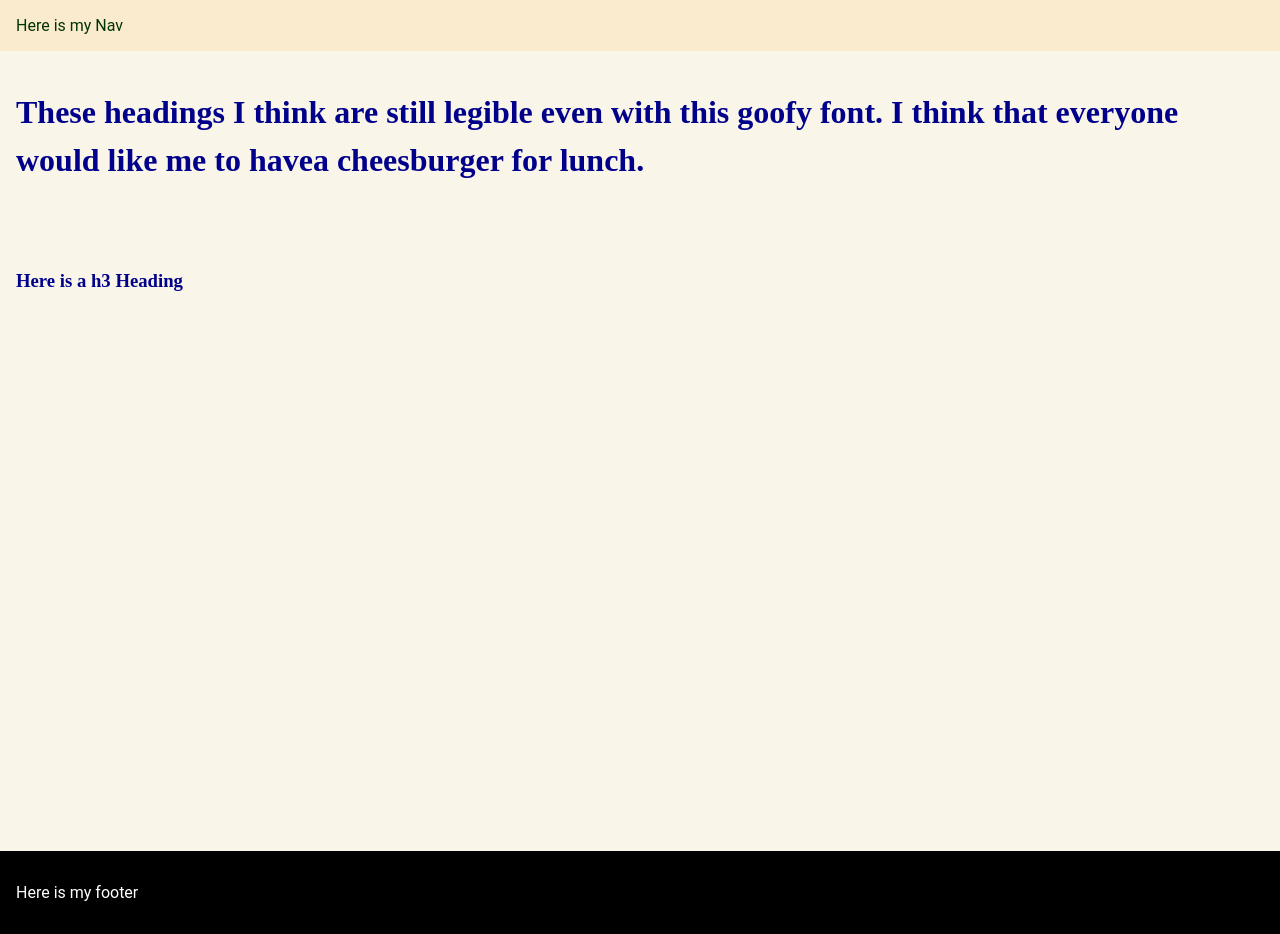
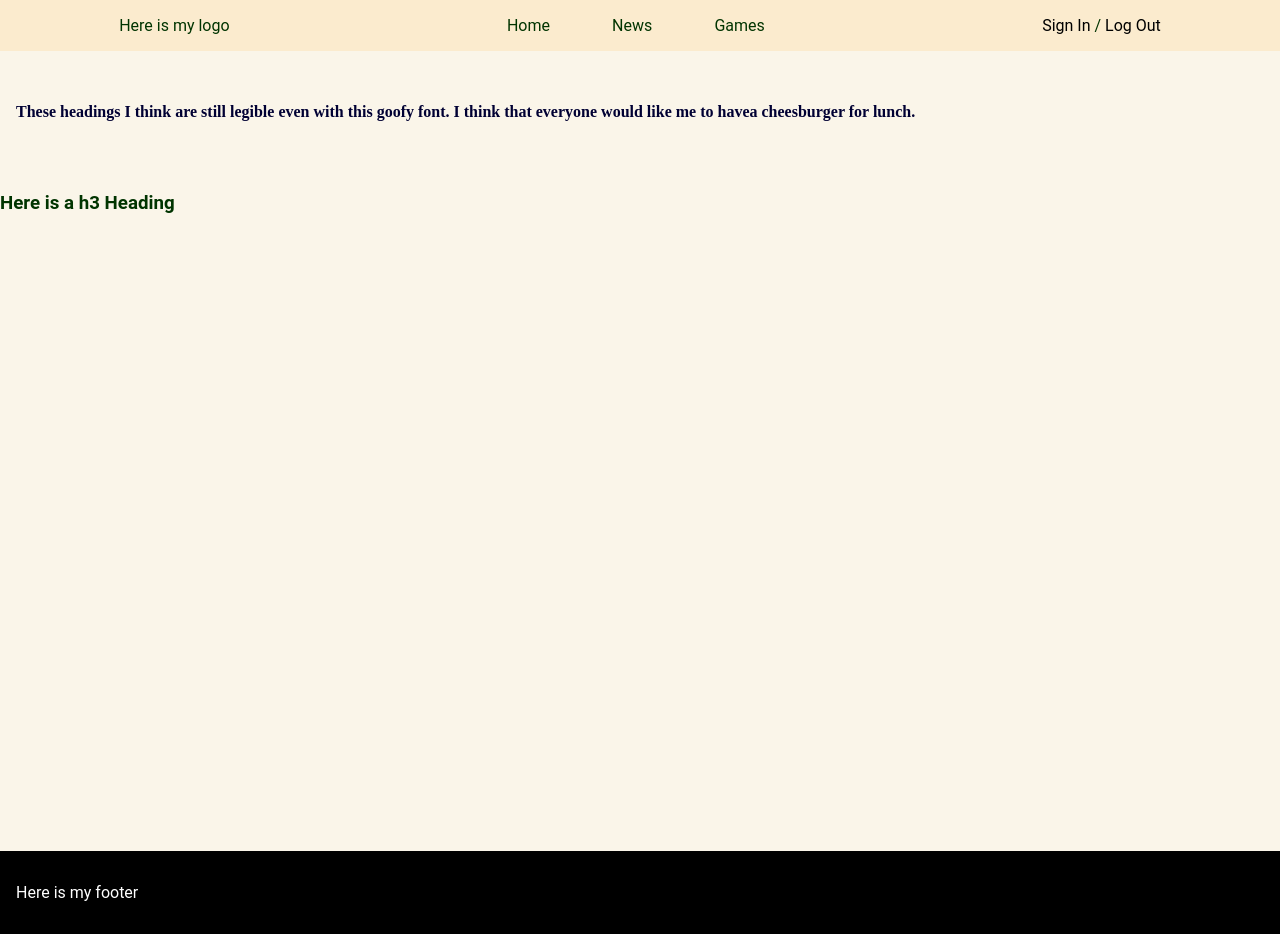
Before and after one commit to GeekLifeDevelopment/homebrews-site, a Gatsby site: page / in a window 1280 px wide. Built offline with nearby package versions, Linux system fonts and the light colour scheme; Gatsby itself is replaced by a stand-in of ours.

Commit message:
working on nav

```diff
--- a/src/components/Navigation/navigation.js
+++ b/src/components/Navigation/navigation.js
@@ -4,7 +4,21 @@ import NavStyles from "./navigation.styled";
 const Navigation = () => {
   return (
     <NavStyles>
-      <div>Here is my Nav</div>
+      <nav>
+        <div className='nav-logo'>Here is my logo</div>
+        <ul className='main-nav-links'>
+          <li>Home</li>
+          <li>News</li>
+          <li>Games</li>
+        </ul>
+        <ul className='auth-links'>
+          <li>
+            <a href=''>Sign In</a>
+            <span> / </span>
+            <a href=''>Log Out</a>
+          </li>
+        </ul>
+      </nav>
     </NavStyles>
   );
 };
--- a/src/components/Navigation/navigation.styled.js
+++ b/src/components/Navigation/navigation.styled.js
@@ -4,6 +4,24 @@ const NavStyles = styled.div`
   background-color: #fbebce;
   color: #003400;
   padding: 1rem;
+
+  nav {
+    display: flex;
+    justify-content: space-around;
+
+    .main-nav-links {
+      width: 33%;
+      display: flex;
+      justify-content: space-around;
+    }
+  }
+
+  ul {
+    max-width: 20rem;
+    margin: 0;
+    display: flex;
+    list-style-type: none;
+  }
 `;
 
 export default NavStyles;
--- a/src/pages/index.js
+++ b/src/pages/index.js
@@ -4,10 +4,10 @@ import Layout from "../layout/Layout";
 const HomePage = () => {
   return (
     <Layout>
-      <h1>
+      <h4 className='page-heading'>
         These headings I think are still legible even with this goofy font. I
         think that everyone would like me to havea cheesburger for lunch.
-      </h1>
+      </h4>
       <h3>Here is a h3 Heading</h3>
     </Layout>
   );
--- a/src/styles/globalStyles.js
+++ b/src/styles/globalStyles.js
@@ -4,6 +4,14 @@ const GlobalStyles = createGlobalStyle`
   html {
     color: #003400;
     font-family: 'Roboto', sans-serif;
+  }
+
+  a {
+    color: black;
+    text-decoration: none;
+    &:hover{
+      color: #003300;
+    }
   }
 
   body {
@@ -16,8 +24,8 @@ const GlobalStyles = createGlobalStyle`
     background-color: #faf5e9;
   }
 
-  h1, h2, h3, h4, h5, h6 {
-    color: darkblue;
+  .page-heading {
+    color: #000033;
     font-weight: bold;
     padding: 1rem;
     line-height: 3rem;
--- a/src/styles/theme.js
+++ b/src/styles/theme.js
@@ -1,5 +1,5 @@
 const colors = {
-  hbGreen: "#ffffff",
+  hbGreen: "#003300",
 };
 
 const theme = {
```
Also changed, not shown: src/components/Navigation/navLists.js (added, +9 -0 lines).
